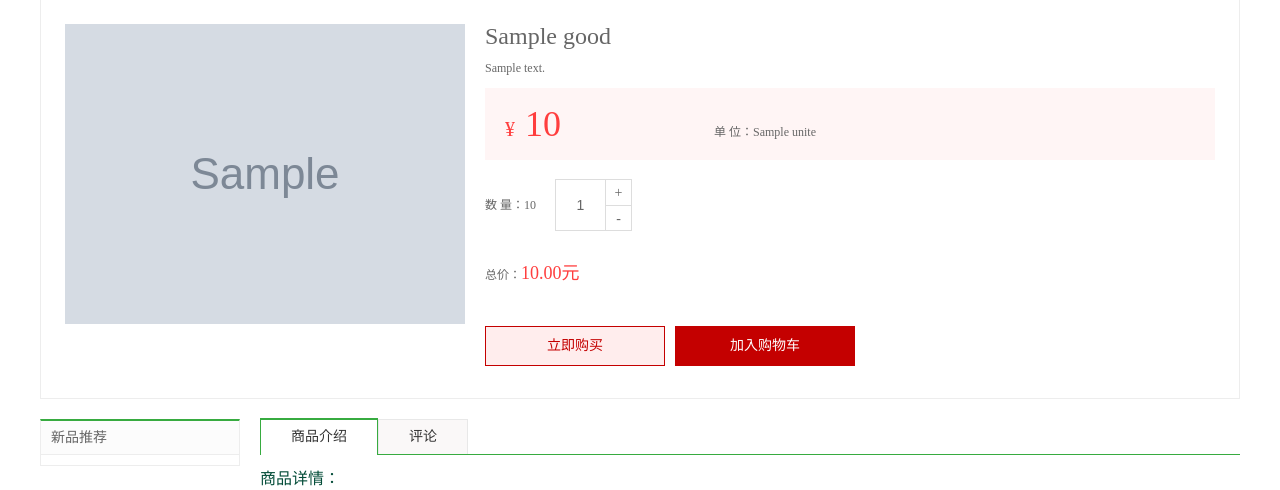
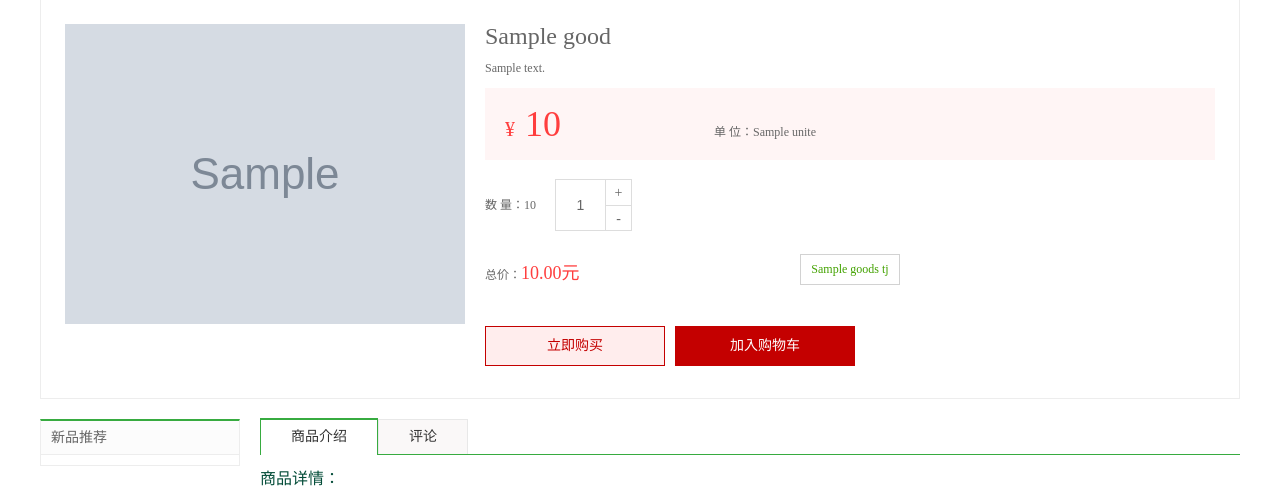
Before and after one commit to lqs-1/flask-django-somg, a Django app: template dfresh/templates/detail.html in a window 1280 px wide. Shown: the part 228-718 px from the top of the page. Run offline with Django 3.2, Linux system fonts and the light colour scheme; the template is opened without the code that fills it: most values are stand-ins (such as "Sample title", 1, 10 or a date in 2020); grey boxes marked "Sample" are stand-in pictures.

Commit message:
non_user

```diff
--- a/dfresh/apps/goods/views.py
+++ b/dfresh/apps/goods/views.py
@@ -51,6 +51,9 @@ class GetGoodsDetailView(View):
         goods = GoodsSKU.objects.get(id=goods_id)
         # 展示推荐商品
         show_goods_list = GoodsSKU.objects.filter(type=goods.type).order_by("-sales")[:2]
+        # 同spu商品
+        goods_list = GoodsSKU.objects.filter(goods=goods.goods)
+        # print(goods_list)
         # 获取评论信息
         comments = OrderGoods.objects.filter(sku=goods.id)
 
@@ -71,7 +74,8 @@ class GetGoodsDetailView(View):
         context = {
             'goods': goods,
             'show_goods_list': show_goods_list,
-            'comments': comments
+            'comments': comments,
+            'goods_list': goods_list
         }
         return render(request, 'detail.html', context)
 
--- a/dfresh/templates/detail.html
+++ b/dfresh/templates/detail.html
@@ -52,9 +52,24 @@
 					<input type="text" class="num_show fl" value="1">
 					<a href="javascript:;" class="add fr">+</a>
 					<a href="javascript:;" class="minus fr">-</a>
+
 				</div>
+                 <div class="pagenation">
+                <p>其他规格:</p>
+                <ul style="list-style: none">
+                    {% for goods_tj in goods_list %}
+                        {% if goods.id == goods_tj.id %}
+                        <li style="display: inline"><a href="{% url 'goods:detail' goods_tj.id %}" class="active">{{ goods_tj.name }}</a></li>
+                        {% else %}
+                        <li style="display: inline"><a href="{% url 'goods:detail' goods_tj.id %}">{{ goods_tj.name }}</a></li>
+                        {% endif %}
+                    {% endfor %}
+                </ul>
+            </div>
 			</div>
+
 			<div class="total">总价：<em></em></div>
+
 			<div class="operate_btn">
 {#				<a href="javascript:;" class="buy_btn">立即购买</a>#}
 				<a href="" class="buy_btn">立即购买</a>
```
Also changed, not shown: 1 other file.
